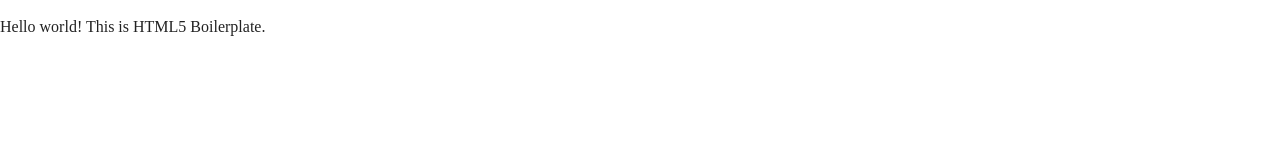
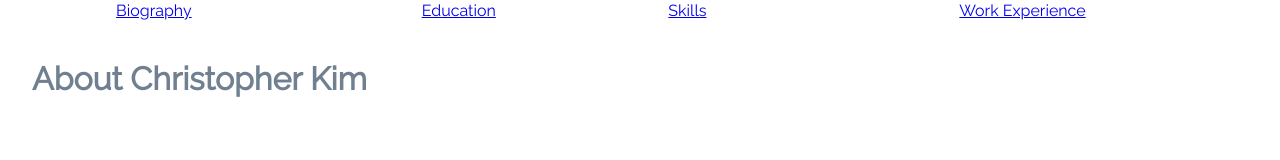
Before and after one commit to chriscarrot/chris-kim-portfolio, a plain HTML site: page index.html in a window 1280 px wide. Drawn offline with nearby package versions, Linux system fonts and the light colour scheme.

Commit message:
Initial Commit
Added nav bar and title of bio.

```diff
--- a/css/main.css
+++ b/css/main.css
@@ -1,3 +1,6 @@
+@charset "utf-8";
+@import url('https://fonts.googleapis.com/css?family=Raleway');
+
 /*! HTML5 Boilerplate v6.1.0 | MIT License | https://html5boilerplate.com/ */
 
 /*
@@ -14,6 +17,33 @@ html {
     color: #222;
     font-size: 1em;
     line-height: 1.4;
+}
+
+body h1{
+    padding-left: 2.5%;
+    padding-top: 1%;
+    color: slategray;
+    font-family: 'Raleway', sans-serif;
+}
+header>nav {
+	display: table;
+    width: 100%;
+    font-family: 'Raleway', sans-serif;
+}
+
+header>nav>ul {
+	display: table-row;
+	list-style-type: none;
+}
+
+header>nav>ul>li {
+	display: table-cell;
+	text-align: center;
+}
+
+header>nav a {
+	display: block;
+	width: 100%;
 }
 
 /*
--- a/index.html
+++ b/index.html
@@ -1,7 +1,8 @@
-<!doctype html>
+<!DOCTYPE html>
 <html class="no-js" lang="">
 
 <head>
+  <title>Christopher Kim's Portfolio</title>
   <meta charset="utf-8">
   <meta http-equiv="x-ua-compatible" content="ie=edge">
   <title></title>
@@ -10,6 +11,7 @@
 
   <link rel="manifest" href="site.webmanifest">
   <link rel="apple-touch-icon" href="icon.png">
+  <link href="https://fonts.googleapis.com/css?family=Raleway" rel="stylesheet">
   <!-- Place favicon.ico in the root directory -->
 
   <link rel="stylesheet" href="css/normalize.css">
@@ -22,7 +24,17 @@
   <![endif]-->
 
   <!-- Add your site or application content here -->
-  <p>Hello world! This is HTML5 Boilerplate.</p>
+  <header>
+      <nav>
+         <ul>
+            <li><a href="#">Biography</a></li>
+            <li><a href="#">Education</a></li>
+            <li><a href="#">Skills</a></li>
+            <li><a href="#">Work Experience</a></li>
+          </ul>
+      </nav>
+   </header>
+  <h1>About Christopher Kim</h1>
   <script src="js/vendor/modernizr-3.6.0.min.js"></script>
   <script src="https://code.jquery.com/jquery-3.3.1.min.js" integrity="sha256-FgpCb/KJQlLNfOu91ta32o/NMZxltwRo8QtmkMRdAu8=" crossorigin="anonymous"></script>
   <script>window.jQuery || document.write('<script src="js/vendor/jquery-3.3.1.min.js"><\/script>')</script>
```
Also changed, not shown: 404.html (+1 -1 lines).
